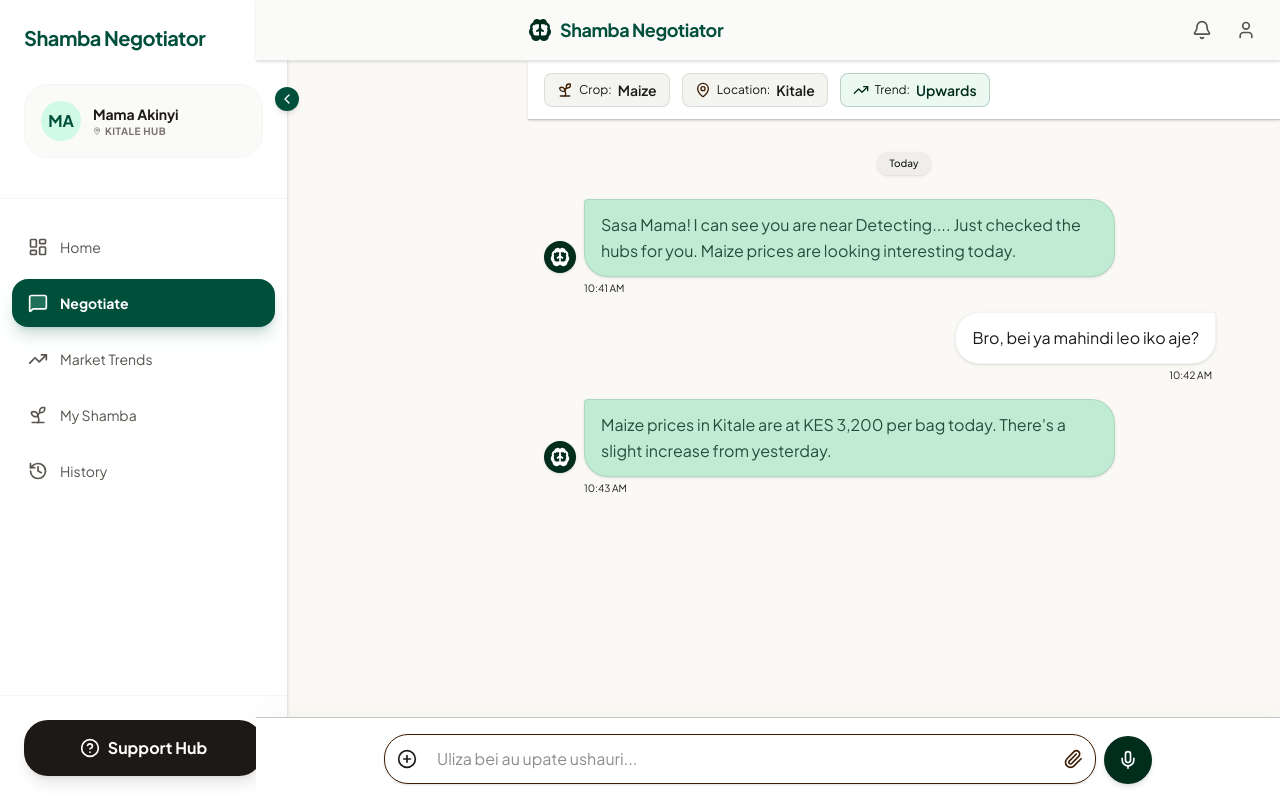
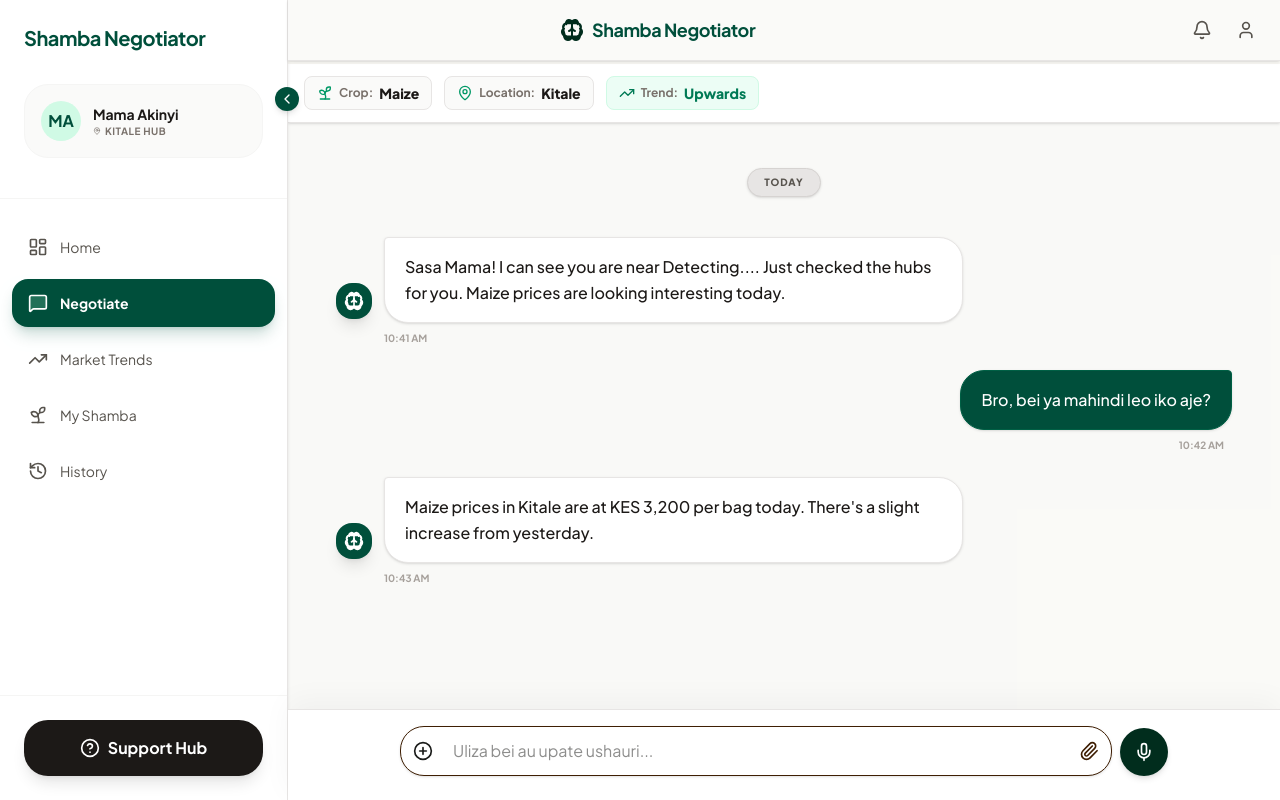
Before and after one commit to Fahad565/shamba_negotiator_ai, a Next.js app in the folder shamba-app/: page /chat in a window 1280 px wide. Built offline with nearby package versions, Linux system fonts and the light colour scheme; no server answers.

Commit message:
fix: chat visibility, context bar layout, and market prediction icons

```diff
--- a/shamba-app/app/chat/page.tsx
+++ b/shamba-app/app/chat/page.tsx
@@ -65,57 +65,57 @@ export default function ChatPage() {
     <div className="flex min-h-screen bg-background">
       <SideNavBar />
 
-      <div className="flex-1 flex flex-col md:pl-64">
+      <div className="flex-1 flex flex-col transition-all duration-300 md:pl-20 lg:pl-72">
         <TopHeader />
 
-        {/* Context Bar */}
-        <div className="px-4 py-3 bg-surface-container-lowest border-b border-outline-variant flex gap-3 overflow-x-auto hide-scrollbar z-30 shadow-sm md:ml-[17rem]">
-          <div className="flex items-center gap-1.5 px-3 py-1.5 bg-surface-container-low rounded-lg border border-outline-variant/50 shrink-0">
-            <Sprout className="w-4 h-4 text-tertiary" />
-            <span className="text-xs text-on-surface-variant">Crop:</span>
-            <span className="text-sm font-semibold text-on-surface">Maize</span>
+        {/* Context Bar - Sticky and correctly aligned */}
+        <div className="sticky top-[64px] z-30 px-4 py-3 bg-white dark:bg-stone-900 border-b border-stone-200 dark:border-stone-800 flex gap-3 overflow-x-auto hide-scrollbar shadow-sm">
+          <div className="flex items-center gap-1.5 px-3 py-1.5 bg-stone-50 dark:bg-stone-800 rounded-lg border border-stone-200 dark:border-stone-700 shrink-0">
+            <Sprout className="w-4 h-4 text-emerald-600" />
+            <span className="text-xs text-stone-500 font-bold">Crop:</span>
+            <span className="text-sm font-black text-stone-900 dark:text-stone-100">Maize</span>
           </div>
-          <div className="flex items-center gap-1.5 px-3 py-1.5 bg-surface-container-low rounded-lg border border-outline-variant/50 shrink-0">
-            <MapPin className="w-4 h-4 text-tertiary" />
-            <span className="text-xs text-on-surface-variant">Location:</span>
-            <span className="text-sm font-semibold text-on-surface">Kitale</span>
+          <div className="flex items-center gap-1.5 px-3 py-1.5 bg-stone-50 dark:bg-stone-800 rounded-lg border border-stone-200 dark:border-stone-700 shrink-0">
+            <MapPin className="w-4 h-4 text-emerald-600" />
+            <span className="text-xs text-stone-500 font-bold">Location:</span>
+            <span className="text-sm font-black text-stone-900 dark:text-stone-100">Kitale</span>
           </div>
-          <div className="flex items-center gap-1.5 px-3 py-1.5 bg-primary-fixed/30 rounded-lg border border-primary/20 shrink-0">
-            <TrendingUp className="w-4 h-4 text-primary" />
-            <span className="text-xs text-on-surface-variant">Trend:</span>
-            <span className="text-sm font-semibold text-primary">Upwards</span>
+          <div className="flex items-center gap-1.5 px-3 py-1.5 bg-emerald-50 dark:bg-emerald-900/30 rounded-lg border border-emerald-100 dark:border-emerald-800 shrink-0">
+            <TrendingUp className="w-4 h-4 text-emerald-700 dark:text-emerald-400" />
+            <span className="text-xs text-stone-500 font-bold">Trend:</span>
+            <span className="text-sm font-black text-emerald-700 dark:text-emerald-400">Upwards</span>
           </div>
         </div>
 
         {/* Chat Area */}
         <main
           ref={scrollRef}
-          className="flex-1 overflow-y-auto px-4 py-6 flex flex-col gap-4 pb-32 md:pb-24 scroll-smooth md:ml-[17rem]"
+          className="flex-1 overflow-y-auto px-4 py-8 md:px-8 lg:px-12 flex flex-col gap-6 pb-40 scroll-smooth bg-stone-50/50 dark:bg-stone-950/20"
         >
-          <div className="flex justify-center my-2">
-            <span className="px-3 py-1 bg-surface-container rounded-full text-[10px] text-on-surface-variant font-medium shadow-sm">Today</span>
+          <div className="flex justify-center my-4">
+            <span className="px-4 py-1.5 bg-stone-200 dark:bg-stone-800 rounded-full text-[10px] text-stone-600 dark:text-stone-400 font-black uppercase tracking-widest shadow-sm border border-stone-300 dark:border-stone-700">Today</span>
           </div>
 
           {messages.map((msg, i) => (
             <div
               key={i}
-              className={`flex flex-col ${msg.role === "user" ? "items-end" : "items-start"} w-full max-w-2xl self-${msg.role === "user" ? "end" : "start"}`}
+              className={`flex flex-col ${msg.role === "user" ? "items-end" : "items-start"} w-full animate-in fade-in slide-in-from-bottom-2 duration-300`}
             >
-              <div className={`flex items-end gap-2 max-w-[85%] ${msg.role === "user" ? "flex-row-reverse" : ""}`}>
+              <div className={`flex items-end gap-3 max-w-[85%] md:max-w-[70%] ${msg.role === "user" ? "flex-row-reverse" : ""}`}>
                 {msg.role === "ai" && (
-                  <div className="w-8 h-8 rounded-full bg-primary flex items-center justify-center shrink-0 shadow-sm mb-1">
-                    <Brain className="w-5 h-5 text-on-primary fill-current" />
+                  <div className="w-9 h-9 rounded-xl bg-emerald-900 flex items-center justify-center shrink-0 shadow-lg mb-1">
+                    <Brain className="w-5 h-5 text-white fill-current" />
                   </div>
                 )}
-                <div className={`px-4 py-3 rounded-2xl shadow-sm border ${
+                <div className={`px-5 py-4 rounded-3xl shadow-sm border ${
                   msg.role === "user"
-                    ? "bg-surface-container-lowest text-on-surface rounded-tr-sm border-outline-variant/20"
-                    : "bg-primary-fixed text-on-primary-fixed-variant rounded-tl-sm border-primary/10"
+                    ? "bg-emerald-900 text-white rounded-tr-sm border-emerald-800"
+                    : "bg-white dark:bg-stone-900 text-stone-900 dark:text-stone-100 rounded-tl-sm border-stone-200 dark:border-stone-800"
                 }`}>
-                  <p className="text-sm md:text-base leading-relaxed">{msg.content}</p>
+                  <p className="text-sm md:text-base font-medium leading-relaxed">{msg.content}</p>
                 </div>
               </div>
-              <span className={`text-[10px] text-on-surface-variant/70 mt-1 ${msg.role === "user" ? "mr-1" : "ml-10"}`}>
+              <span className={`text-[10px] font-bold text-stone-400 dark:text-stone-600 mt-2 ${msg.role === "user" ? "mr-2" : "ml-12"}`}>
                 {msg.time}
               </span>
             </div>
@@ -123,7 +123,7 @@ export default function ChatPage() {
         </main>
 
         {/* Input Area */}
-        <div className="fixed bottom-0 left-0 md:left-64 right-0 bg-surface-container-lowest border-t border-outline-variant p-3 md:p-4 z-40 pb-24 md:pb-4 shadow-[0_-8px_24px_rgba(139,94,60,0.03)]">
+        <div className="fixed bottom-0 left-0 transition-all duration-300 md:left-20 lg:left-72 right-0 bg-white dark:bg-stone-900 border-t border-stone-200 dark:border-stone-800 p-4 z-40 pb-28 md:pb-6 shadow-[0_-8px_30px_rgba(0,0,0,0.04)]">
           <div className="max-w-3xl mx-auto flex items-end gap-2 relative">
             <div className="flex-1 relative rounded-2xl border border-tertiary bg-surface-container-lowest focus-within:border-primary focus-within:ring-2 focus-within:ring-primary/20 transition-all shadow-sm flex items-center overflow-hidden">
               <button className="p-3 text-on-surface-variant hover:text-primary transition-colors">
--- a/shamba-app/app/market/page.tsx
+++ b/shamba-app/app/market/page.tsx
@@ -4,7 +4,7 @@ import { SideNavBar } from "@/components/SideNavBar"
 import { BottomNavBar } from "@/components/BottomNavBar"
 import { TopHeader } from "@/components/TopHeader"
 import { LineChart, Line, XAxis, YAxis, CartesianGrid, Tooltip, ResponsiveContainer, AreaChart, Area } from "recharts"
-import { Sprout, MapPin, TrendingDown, Campaign, Brain, MessageSquare, CloudRain, AlertTriangle } from "lucide-react"
+import { Sprout, MapPin, TrendingDown, Megaphone, Brain, MessageSquare, CloudRain, AlertTriangle } from "lucide-react"
 
 const priceData = [
   { month: "Sep", historical: 2800, predicted: null },
@@ -16,10 +16,10 @@ const priceData = [
 
 export default function PredictionPage() {
   return (
-    <div className="flex min-h-screen bg-background pb-24 md:pb-0">
+    <div className="flex min-h-screen bg-stone-50 dark:bg-stone-950 pb-24 md:pb-0">
       <SideNavBar />
 
-      <div className="flex-1 md:pl-64">
+      <div className="flex-1 transition-all duration-300 md:pl-20 lg:pl-72">
         <TopHeader />
 
         <main className="p-4 md:p-8 max-w-5xl mx-auto space-y-8">
@@ -37,7 +37,7 @@ export default function PredictionPage() {
             <div className="absolute -right-10 -top-10 w-48 h-48 bg-primary-fixed/30 rounded-full blur-3xl opacity-60"></div>
             <div className="relative z-10 flex flex-col gap-6">
               <div className="inline-flex items-center gap-2 bg-secondary text-on-secondary px-4 py-2 rounded-full text-xs font-bold w-fit shadow-sm">
-                <Campaign className="w-4 h-4 shrink-0" /> Strong Recommendation
+                <Megaphone className="w-4 h-4 shrink-0" /> Strong Recommendation
               </div>
               <h2 className="text-2xl md:text-3xl font-bold text-on-background leading-tight max-w-xl">
                 Sell 60% this week, store the rest.
```
